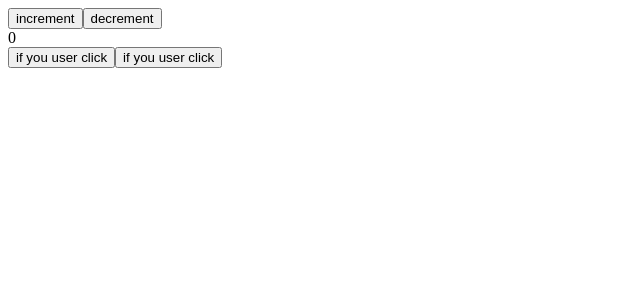
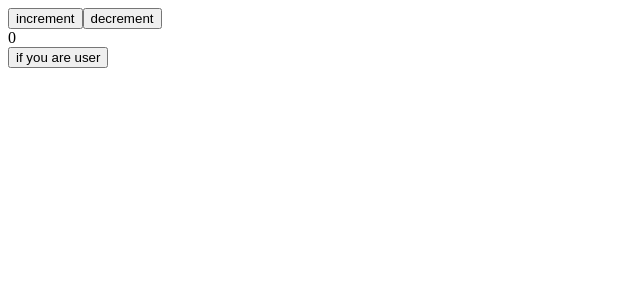
Before and after one commit to NikitOS-1/learn, a React (Create React App) app: page / in a window 1280 px wide. Shown: the top 300 px of the page, without its empty margins (0-640 px from the left). Built offline with nearby package versions, Linux system fonts and the light colour scheme.

Commit message:
add payload

```diff
--- a/src/App.tsx
+++ b/src/App.tsx
@@ -6,14 +6,19 @@ function App() {
   const counts = useAppSelector((state) => state.counter.value);
   const user = useAppSelector((state) => state.isUser.user);
   const dispatch = useAppDispatch();
+  let id = 1;
+  let name = "nik";
+  console.log(id);
+  console.log(name);
   console.log(user);
   return (
     <div className="App">
       <button onClick={() => dispatch(increment())}>increment</button>
       <button onClick={() => dispatch(decrement())}>decrement</button>
       <div>{counts}</div>
-      <button onClick={() => dispatch(isUser())}>if you user click</button>
-      <button onClick={() => dispatch(notUser())}>if you user click</button>
+      <button onClick={() => dispatch(isUser({ id, name }))}>
+        if you are user
+      </button>
     </div>
   );
 }
```
